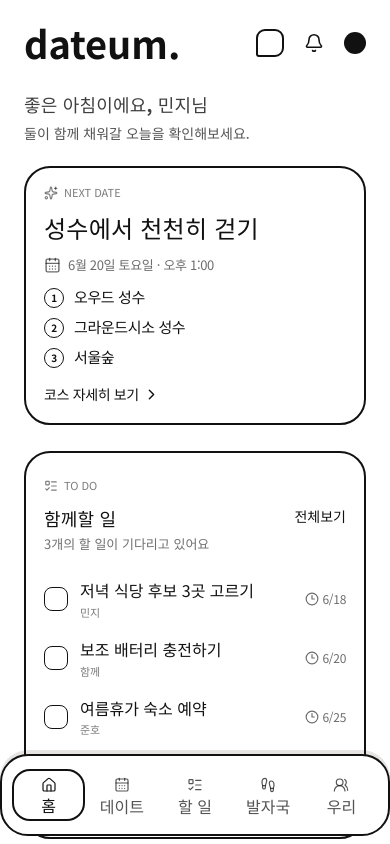
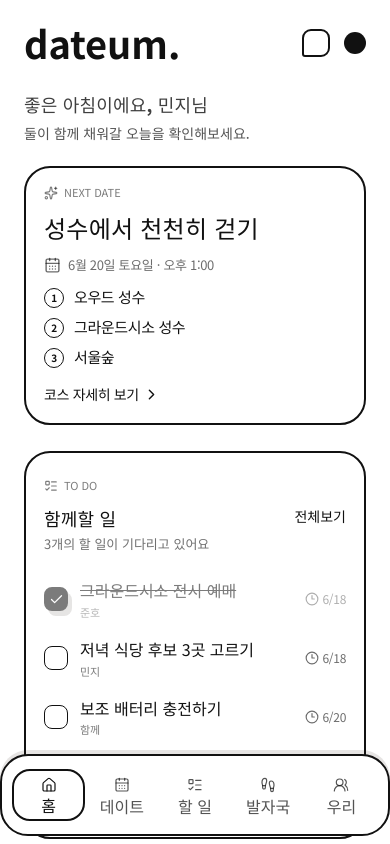
Before and after one commit to yejinrla/dateum, a React (Vite) app: page / in a window 390 px wide. Shown: the top 844 px of the page. Built offline with nearby package versions, Linux system fonts and the light colour scheme; a web font is replaced by a local one.

Commit message:
Remove todo sort-on-check and mobile bell icon
Co-Authored-By: Claude Sonnet 4.6 <noreply@anthropic.com>
Claude-Session: https://claude.ai/code/session_013Woxhh4B5uZeA6K4TG5XbK

```diff
--- a/src/App.jsx
+++ b/src/App.jsx
@@ -272,7 +272,6 @@ function MobileHeader({ activeTab }) {
     <header className="mobile-header">
       <Brand />
       <div className="mobile-actions">
-        <button aria-label="알림"><Bell size={20} /></button>
         <span className="mobile-title">{title}</span>
       </div>
     </header>
@@ -315,7 +314,7 @@ function PageHeader({ eyebrow, title, description, action }) {
 function HomePage({ dates, todos, visits, setActiveTab, setModal, toggleTodo, openCourse }) {
   const nextDate = dates.find((item) => item.status === "upcoming");
   const openTodos = todos.filter((item) => !item.completed);
-  const homeTodos = [...todos].sort((a, b) => Number(a.completed) - Number(b.completed)).slice(0, 3);
+  const homeTodos = todos.slice(0, 3);
   const seoulDistrictNames = new Set(districts.map((district) => district.name));
   const visitedCount = Object.keys(visits).filter(
     (name) => seoulDistrictNames.has(name) && visits[name] > 0,
```
